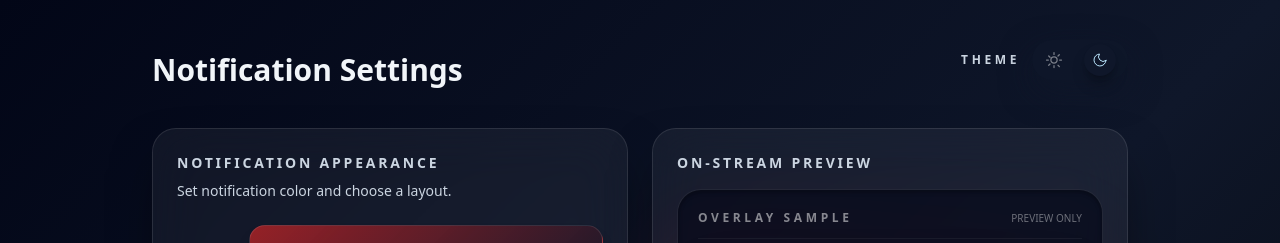
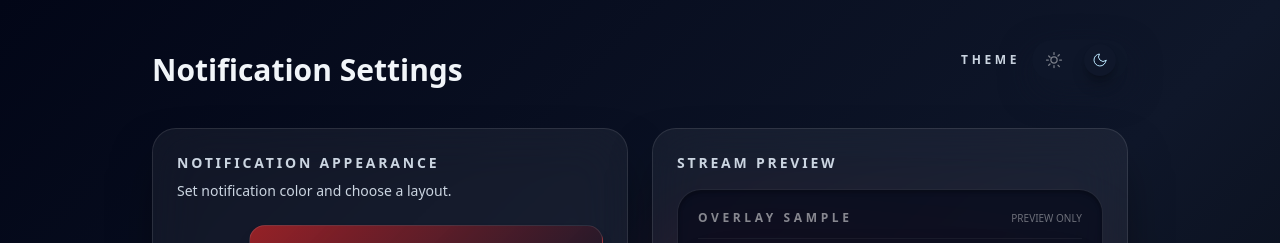
Before and after one commit to anilized/obs-earthquake-overlay, a React (Vite) app: page /#/settings in a window 1280 px wide. Shown: the top 243 px of the page. Built offline with nearby package versions, Linux system fonts and the light colour scheme.

Commit message:
removed unnecessary text

```diff
--- a/src/pages/Settings.tsx
+++ b/src/pages/Settings.tsx
@@ -489,7 +489,7 @@ export default function Settings() {
 
           <aside className={`${cardClass} p-6`}>
             <h2 className="text-sm font-semibold uppercase tracking-[0.2em] text-slate-500 dark:text-slate-300">
-              On-Stream Preview
+              Stream Preview
             </h2>
             <div className="mt-4 rounded-3xl border border-white/10 bg-slate-950/60 p-5 shadow-inner shadow-black/30">
               <div className="flex items-center justify-between border-b border-white/5 pb-3 text-xs font-semibold uppercase tracking-[0.3em] text-white/50">
```
